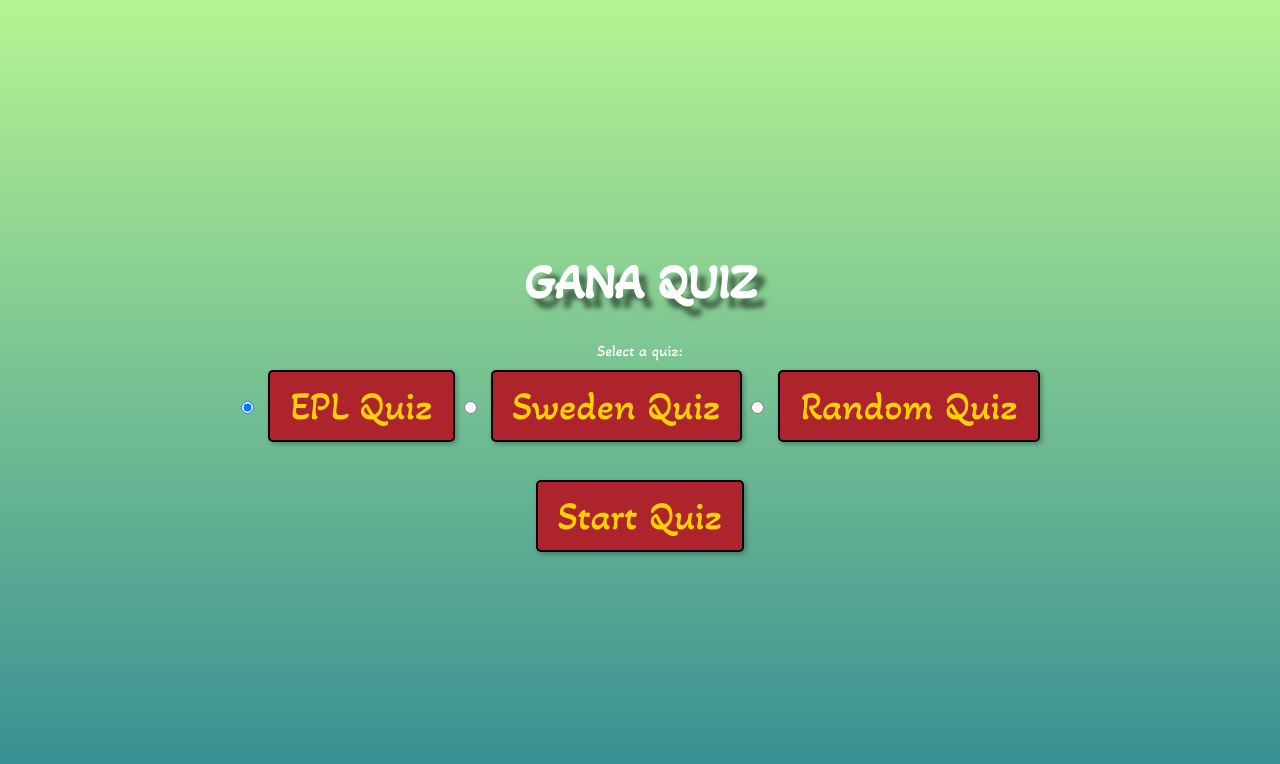
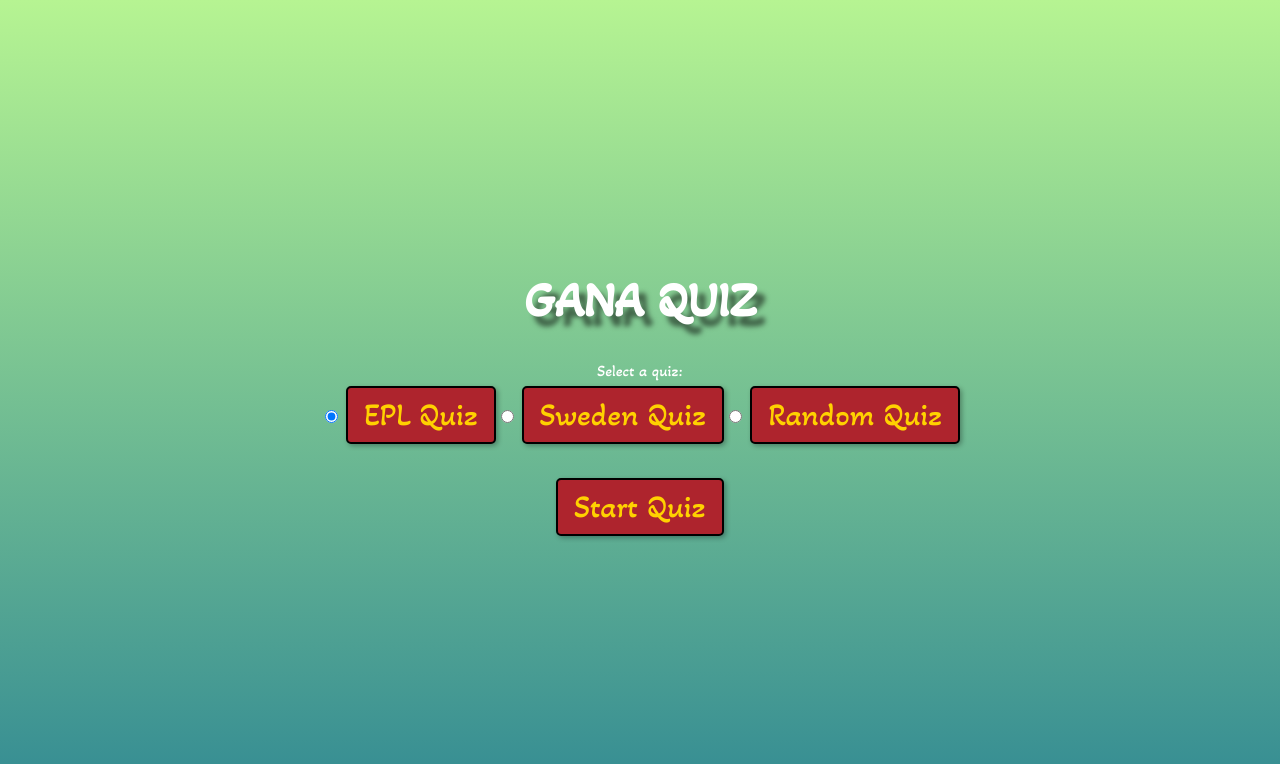
Before and after one commit to AlexanderTorkar/GanaJakten, a website: page index.html in a window 1280 px wide. Drawn offline with Linux system fonts and the light colour scheme.

Commit message:
200%zoomlagen

```diff
--- a/main.css
+++ b/main.css
@@ -30,30 +30,30 @@ body {
   justify-content: center;
   color: #FFF;
   text-align: center;
-
+  gap: 1rem;
 }
 
 .title {
   font-size: 3rem;
   font-weight: bold;
-  margin-bottom: 20px;
+  margin-bottom: 0.5rem;
   text-shadow: 8px 10px 5px rgba(0, 0, 0, 0.5);
-  padding: 10px 20px;
+  padding: 0.5rem 1rem;
   border-radius: 5px;
 }
 
 .start-button, .quizButton {
-  font-size: 2.5rem;
+  font-size: 2rem;
   color:#FFD100 ;
   background-color: #AE242D;
-  padding: 10px 20px;
+  padding: 0.5rem 1rem;
   border: solid black 2px;
   border-radius: 5px;
   cursor: pointer;
   text-decoration: none;
   box-shadow: 2px 2px 5px rgba(0, 0, 0, 0.3);
   transition: background-color 0.3s ease;
-  margin: 0.1em;
+  margin: 0;
 }
 
 .start-button:hover {
@@ -64,8 +64,8 @@ fieldset {
   border: none;
   display: flex;
   flex-direction: column;
-  gap: 10px;
-  margin-bottom: 20px;
+  gap: 0.5rem;
+  margin-bottom: 0.5rem;
 }
 
 fieldset div {
@@ -76,14 +76,14 @@ fieldset div {
 
 
 input[type="radio"] {
-  margin-right: 10px;
+  margin-right: 0.5rem;
 }
 
 @media screen and (max-width: 1100px) and (max-height: 580px) and (orientation: landscape) {
   .quiz {
     display: flex;
     justify-content: center;
-    gap: 20px; /* Space between options */
+    gap: 1rem;
   }
 
   .quiz div {
@@ -97,7 +97,7 @@ input[type="radio"] {
   fieldset {
     flex-direction: row;
     justify-content: center;
-    gap: 20px;
+    gap: 1rem;
   }
 }
 
```
